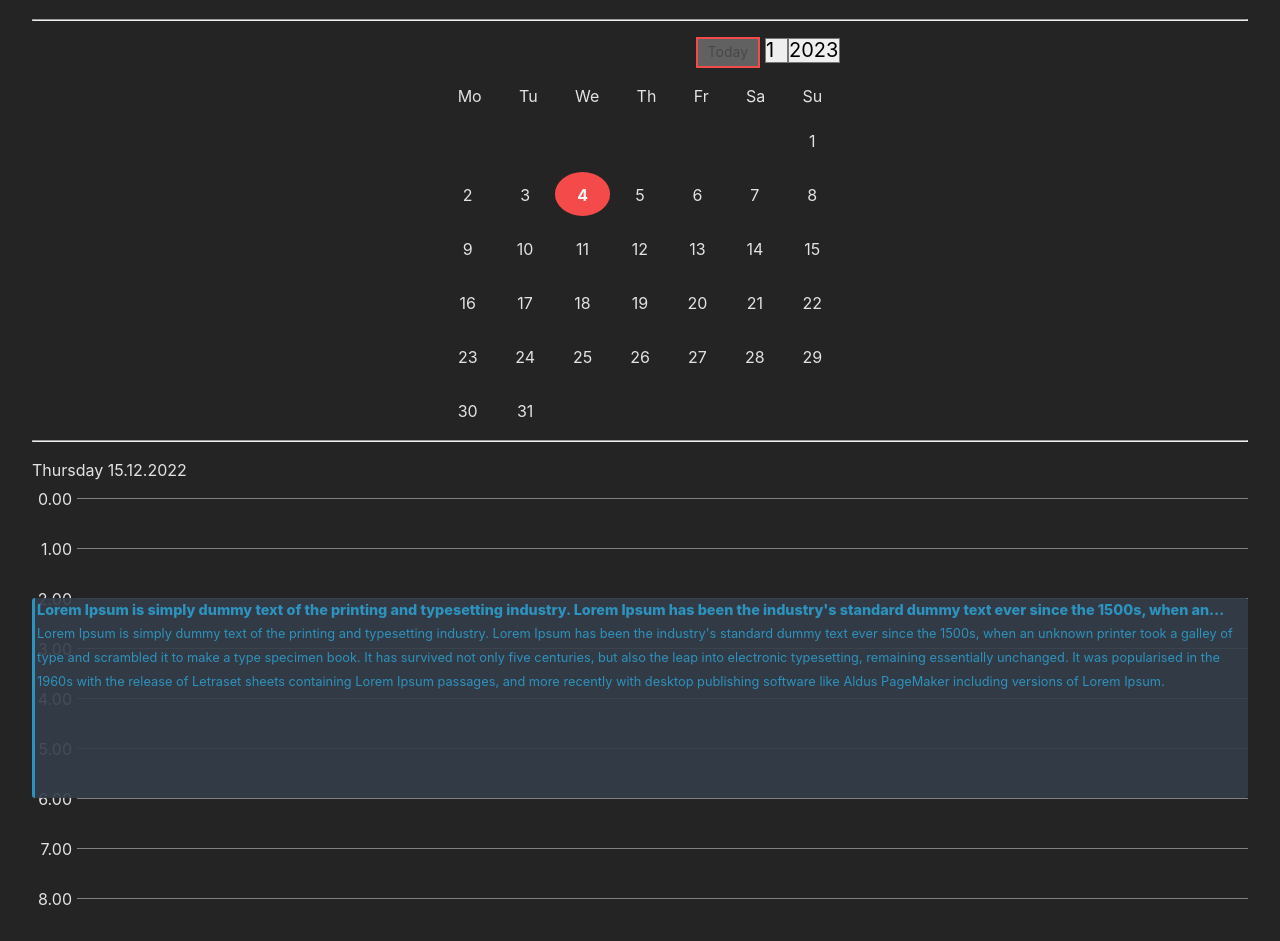
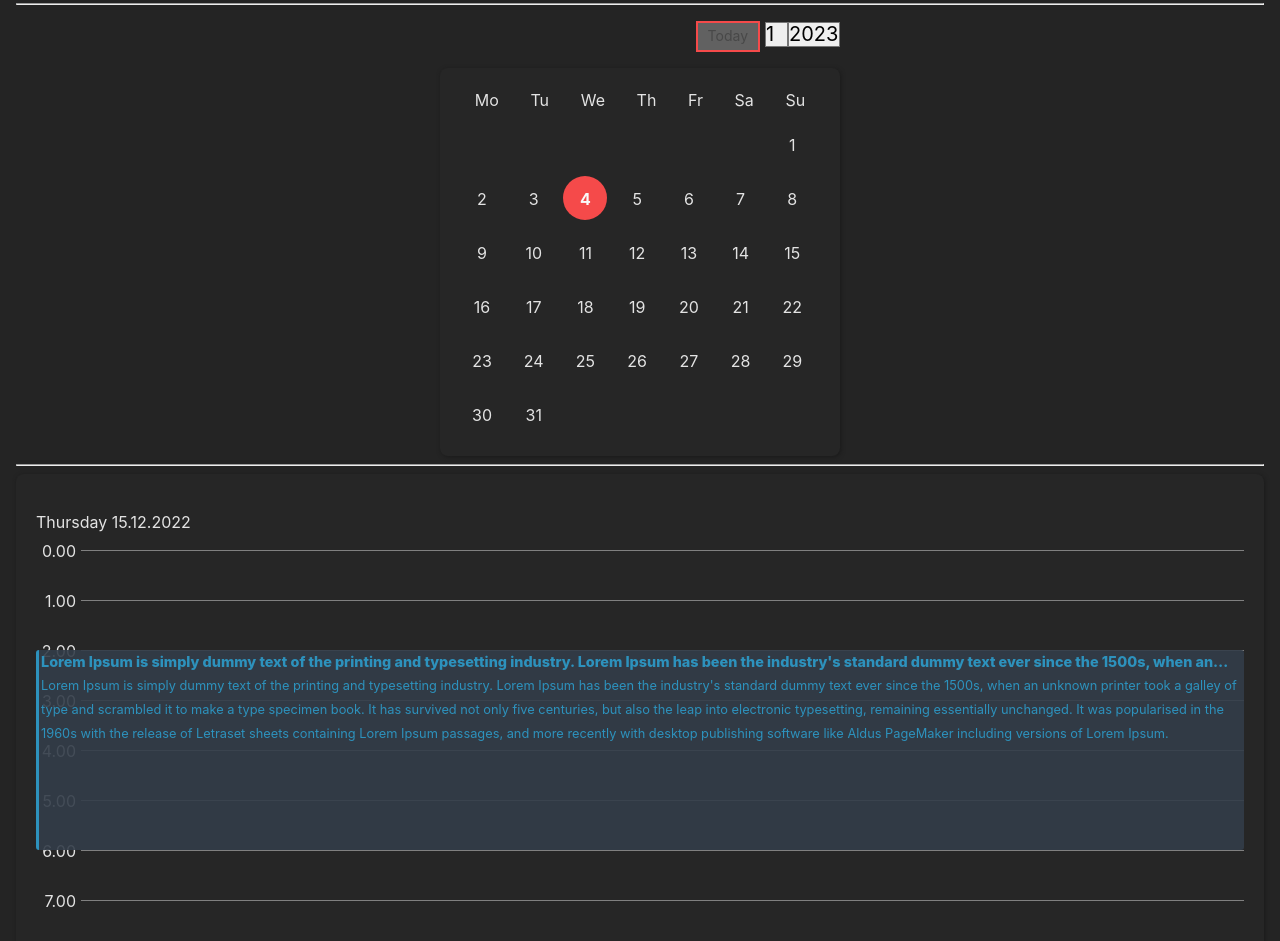
Before and after one commit to LeTranAnhVu/calender-lib, a React (Vite) app: page / in a window 1280 px wide. Shown: the part 80-1021 px from the top of the page. Built offline with nearby package versions, Linux system fonts and the light colour scheme.

Commit message:
Apply Panel

```diff
--- a/src/layout/components/CalendarMonth/CalendarMonth.tsx
+++ b/src/layout/components/CalendarMonth/CalendarMonth.tsx
@@ -5,6 +5,7 @@ import { DAYS_OF_WEEK } from '@/lib/constants'
 import styled from 'styled-components'
 import DayOfMonth from '@/layout/components/CalendarMonth/DayOfMonth'
 import { TimeContext } from '@/layout/components/contexts/TimeContextProvider'
+import Panel from "@/layout/components/Panel";
 
 type Props = {
   month: number
@@ -51,7 +52,7 @@ function CalendarMonth({ month, year }: Props) {
 
 export default CalendarMonth
 
-const Wrapper = styled.div``
+const Wrapper = styled(Panel)``
 
 const Header = styled.div`
   width: 100%;
--- a/src/layout/components/CalendarMonth/DayOfMonth.tsx
+++ b/src/layout/components/CalendarMonth/DayOfMonth.tsx
@@ -1,4 +1,5 @@
 import styled from 'styled-components'
+import devices from '@/layout/mediaQueries/devices'
 
 type Props = {
   date: number
@@ -30,9 +31,9 @@ const StyledDayOfMonth = styled.div<StyledDayOfMonthProps>`
     color: ${props.theme.white};
   `}
 
-  min-width: 44px;
-  height: 44px;
-  line-height: 2.9em;
+  width: 40px;
+  height: 40px;
+  line-height: 2.5em;
   border-radius: 50%;
   cursor: pointer;
   user-select: none;
@@ -43,4 +44,10 @@ const StyledDayOfMonth = styled.div<StyledDayOfMonthProps>`
     color: ${(props) => props.theme.black};
     font-weight: bolder;
   }
+
+  @media ${devices.tablet} {
+    width: 44px;
+    height: 44px;
+    line-height: 2.9em;
+  }
 `
--- a/src/layout/components/Modals/BaseStyledModal.tsx
+++ b/src/layout/components/Modals/BaseStyledModal.tsx
@@ -1,14 +1,14 @@
 import styled from 'styled-components'
+import Panel from '@/layout/components/Panel'
 
-export const BaseStyledModal = styled.div`
+export const BaseStyledModal = styled(Panel)`
   position: fixed;
   top: 50%;
   left: 50%;
   transform: translate(-50%, -50%);
   background: ${({ theme }) => theme.modalBackground};
-  box-shadow: 4px 4px 8px ${({ theme }) => theme.black};
   width: 90%;
-  border-radius: ${({ theme }) => theme.borderRadius};
   overflow: hidden;
   z-index: 999;
+  padding: 0;
 `
--- a/src/layout/components/Modals/ConfirmationModal.tsx
+++ b/src/layout/components/Modals/ConfirmationModal.tsx
@@ -52,6 +52,7 @@ const ConfirmationModalWrapper = styled(BaseStyledModal)<ConfirmationModalWrappe
       flex-grow: 1;
       border: none;
       padding: 10px;
+      background: 2px solid ${({ theme }) => theme.grey};
     }
 
     button:first-of-type {
--- a/src/layout/components/Modals/Modal.tsx
+++ b/src/layout/components/Modals/Modal.tsx
@@ -69,5 +69,5 @@ const ModalWrapper = styled.div`
   width: 100vw;
   z-index: 999;
   justify-content: center;
-  background: #8c8c8c3d;
+  background: ${({ theme }) => theme.overlayBackground}};
 `
--- a/src/layout/components/Modals/NotificationModal.tsx
+++ b/src/layout/components/Modals/NotificationModal.tsx
@@ -49,6 +49,7 @@ const NotificationModalWrapper = styled(BaseStyledModal)<NotificationModalWrappe
       flex-grow: 1;
       border: none;
       padding: 10px;
+      background: 2px solid ${({ theme }) => theme.grey};
     }
   }
 
--- a/src/layout/components/Modals/OperationModal.tsx
+++ b/src/layout/components/Modals/OperationModal.tsx
@@ -24,9 +24,13 @@ function OperationModal({
   return (
     <OperationModalWrapper isShowed={isShowed} headerHeight={44}>
       <div className="header">
-        <button onClick={onCancel}>{cancelText}</button>
+        <button className="cancel-btn" onClick={onCancel}>
+          {cancelText}
+        </button>
         <span>{title}</span>
-        <button onClick={onExecute}>{executeText}</button>
+        <button className="execute-btn" onClick={onExecute}>
+          {executeText}
+        </button>
       </div>
       <div className="content">{component()}</div>
     </OperationModalWrapper>
@@ -46,7 +50,6 @@ const OperationModalWrapper = styled(BaseStyledModal)<ModalWrapperProps>`
 
   .header {
     border-radius: ${({ theme }) => theme.borderRadius}px ${({ theme }) => theme.borderRadius}px 0 0;
-
     top: 0;
     left: 0;
     position: absolute;
@@ -59,6 +62,20 @@ const OperationModalWrapper = styled(BaseStyledModal)<ModalWrapperProps>`
     padding: 10px 20px;
     height: ${({ headerHeight }) => headerHeight}px;
     box-shadow: 1px 0 2px ${({ theme }) => theme.black};
+
+    button {
+      border: none;
+      background: transparent;
+
+      &.cancel-btn {
+        color: ${({ theme }) => theme.red};
+      }
+
+      &.execute-btn {
+        color: ${({ theme }) => theme.primary};
+        font-weight: bold;
+      }
+    }
   }
   .content {
     padding: 0 20px;
--- a/src/showcase/App.tsx
+++ b/src/showcase/App.tsx
@@ -40,7 +40,7 @@ export default App
 const AppWrapper = styled.div`
   max-width: 1280px;
   margin: 0 auto;
-  padding: 2rem;
+  padding: 1rem;
 `
 
 const TitleWrapper = styled.div``
--- a/src/showcase/components/CalendarDayExample.tsx
+++ b/src/showcase/components/CalendarDayExample.tsx
@@ -1,7 +1,12 @@
 import CalendarDay from '@/layout/components/CalendarDay/CalendarDay'
+import Panel from '@/layout/components/Panel'
 
 const CalendarDayExample = () => {
-  return <CalendarDay />
+  return (
+    <Panel>
+      <CalendarDay />
+    </Panel>
+  )
 }
 
 export default CalendarDayExample
--- a/src/showcase/components/CalendarMonthExample.tsx
+++ b/src/showcase/components/CalendarMonthExample.tsx
@@ -1,6 +1,7 @@
 import { useState } from 'react'
 import Calendar from '@/layout/components/CalendarMonth/CalendarMonth'
 import styled from 'styled-components'
+import Panel from "@/layout/components/Panel";
 
 const months = [1, 2, 3, 4, 5, 6, 7, 8, 9, 10, 11, 12]
 const years = [2019, 2020, 2021, 2022, 2023, 2024]
@@ -66,6 +67,7 @@ const MonthExample = styled.div`
   width: 100%;
   max-width: 400px;
   margin: auto;
+  padding: 0;
 `
 
 const Bar = styled.h2`
--- a/src/showcase/components/ModalExamples.tsx
+++ b/src/showcase/components/ModalExamples.tsx
@@ -4,6 +4,7 @@ import { ModalTypes } from '@/layout/components/Modals/Modal'
 import { v4 as uuidv4 } from 'uuid'
 import { ModalContext } from '@/layout/components/contexts/ModalContextProvider'
 import { rangeFromOne } from '@/lib/array/range'
+import Panel from '@/layout/components/Panel'
 
 const CreateExampleForm = (n: number) => {
   return (
@@ -123,14 +124,14 @@ function ModalExamples() {
   }
 
   return (
-    <div>
+    <Panel>
       <button onClick={() => showModals(ExampleModalType.Confirmation)}>Show confirm modal</button>
       <button onClick={() => showModals(ExampleModalType.Notification)}>
         Show notification modal
       </button>
       <button onClick={() => showModals(ExampleModalType.ShortForm)}>Show short form modal</button>
       <button onClick={() => showModals(ExampleModalType.LongForm)}>Show long form modal</button>
-    </div>
+    </Panel>
   )
 }
 
```
